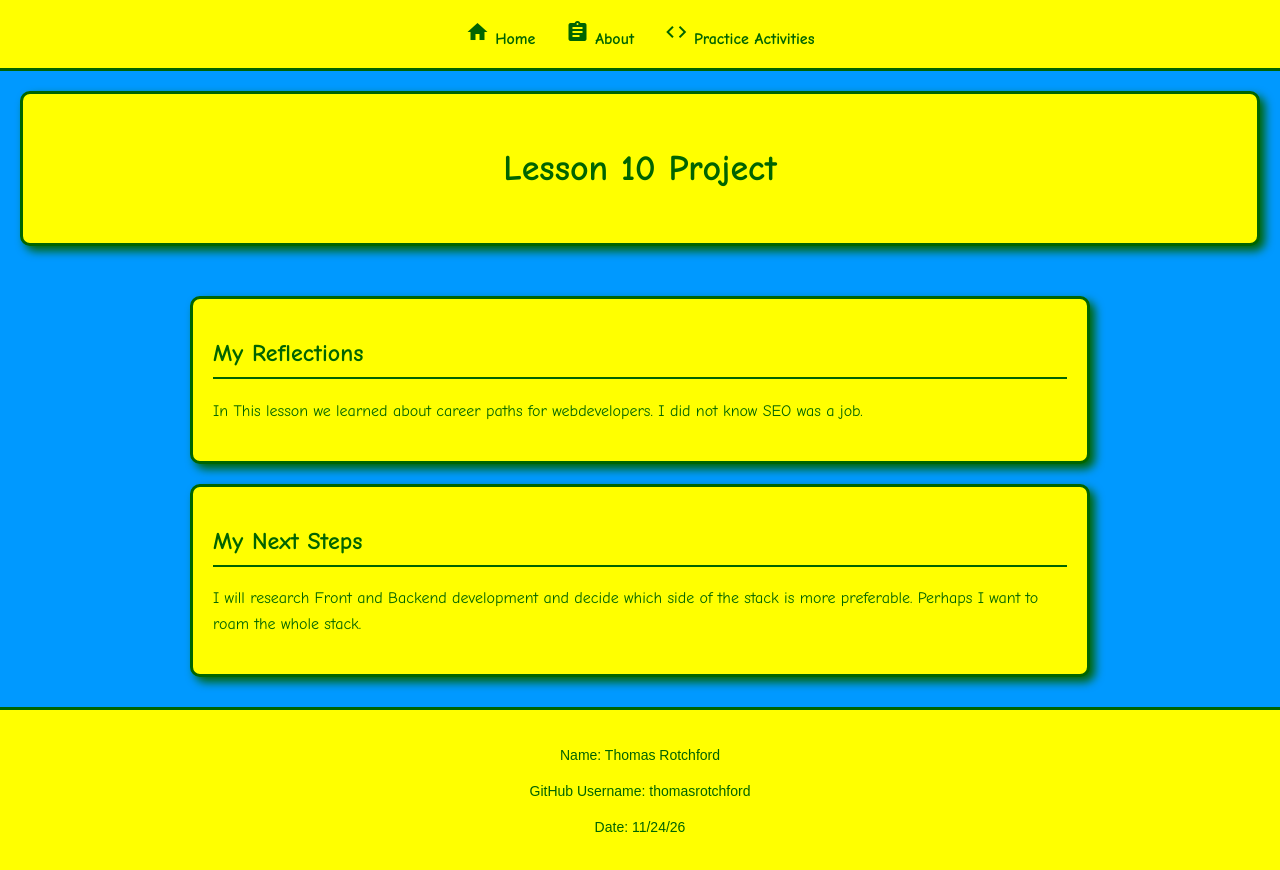
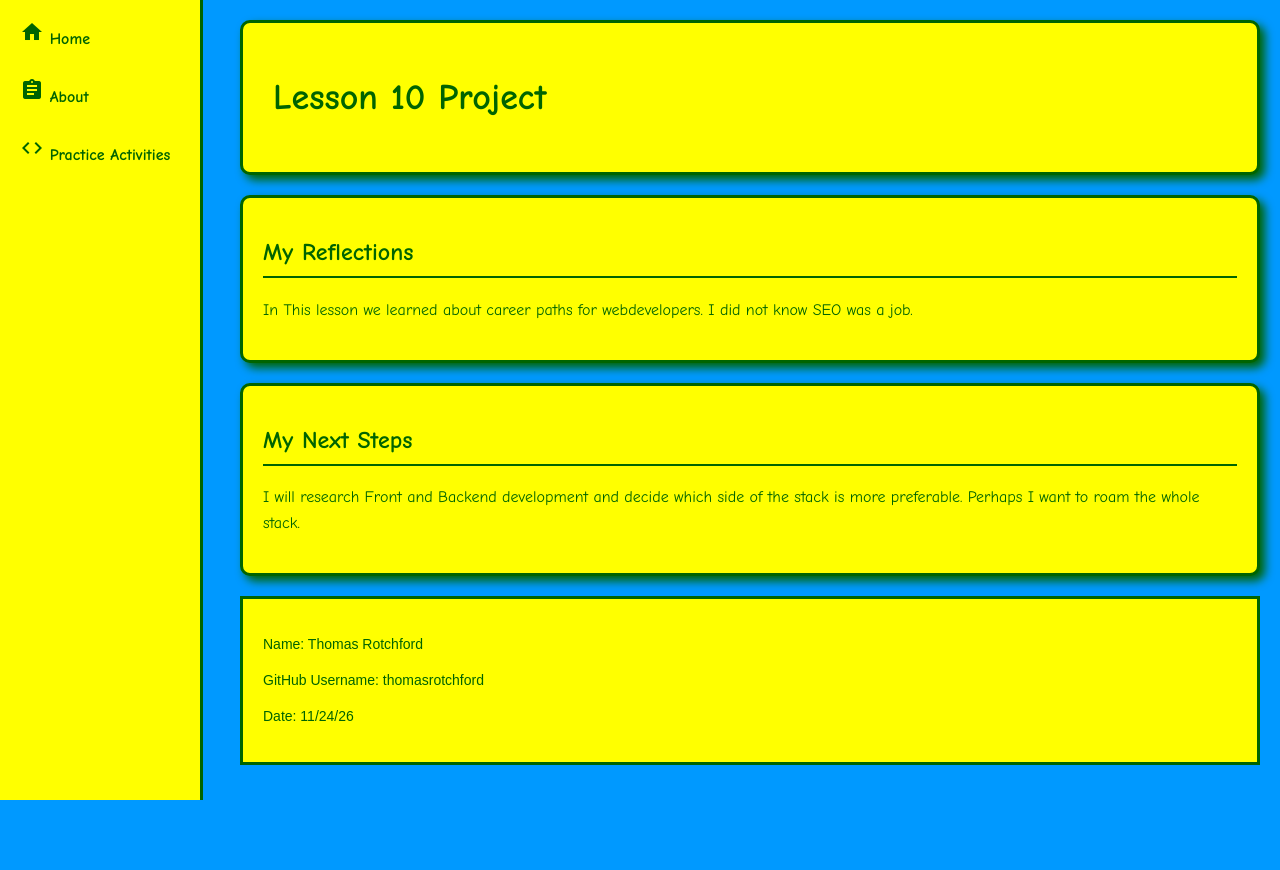
Before and after one commit to thomasrotchford/CIS233DA-Lesson-10-Project, a plain HTML site: page index.html in a window 1280 px wide. After the commit the page ends 800 px from the top, so only its background shows below. Drawn offline with Linux system fonts and the light colour scheme.

Commit message:
Completed final review and updates before submission.

```diff
--- a/css/styles.css
+++ b/css/styles.css
@@ -3,17 +3,25 @@ body {
     color: darkgreen;
     font-family: "Comic Sans MS", bold;
     margin: 0;
+    margin-left: 220px;
 }
 
 
+.site-navigation {
+    position: fixed;
+    top: 0;
+    left: 0;
+    width: 200px;
+    height: 100vh;
+    background-color: yellow;
+    border-right: 3px solid darkgreen;
+}
+
 nav {
     display: flex;
-    justify-content: center;
-    flex-wrap: wrap;
+    flex-direction: column;
     gap: 30px;
-    background-color: yellow;
     padding: 20px;
-    border-bottom: 3px solid darkgreen;
 }
 
 nav a {
@@ -27,9 +35,10 @@ nav a:hover {
     transform: scale(1.1);
 }
 
+
 header {
-    text-align: center;
     background-color: yellow;
+    text-align: left;
     margin: 20px;
     padding: 30px;
     border: 3px solid darkgreen;
@@ -57,12 +66,11 @@ header p {
     font-style: italic;
 }
 
+
 main {
     display: grid;
     gap: 20px;
-    max-width: 900px;
-    margin: auto;
-    padding: 30px;
+    margin: 20px;
 }
 
 main section {
@@ -105,9 +113,10 @@ a:hover {
 
 footer {
     background-color: yellow;
-    text-align: center;
+    text-align: left;
+    margin: 20px;
     padding: 20px;
-    border-top: 3px solid darkgreen;
+    border: 3px solid darkgreen;
     font-family: Arial, sans-serif;
     font-size: 14px;
 }
```
